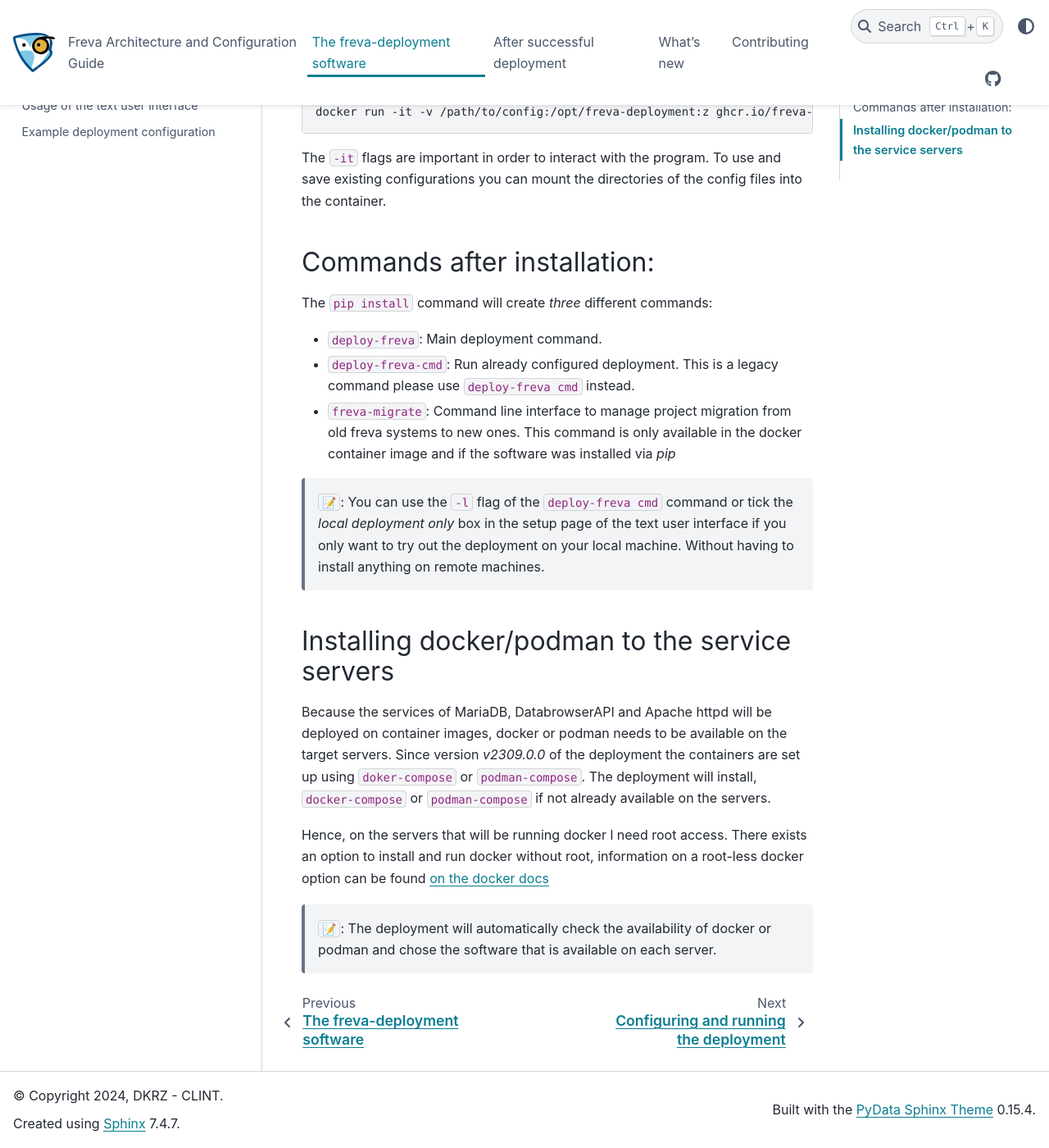
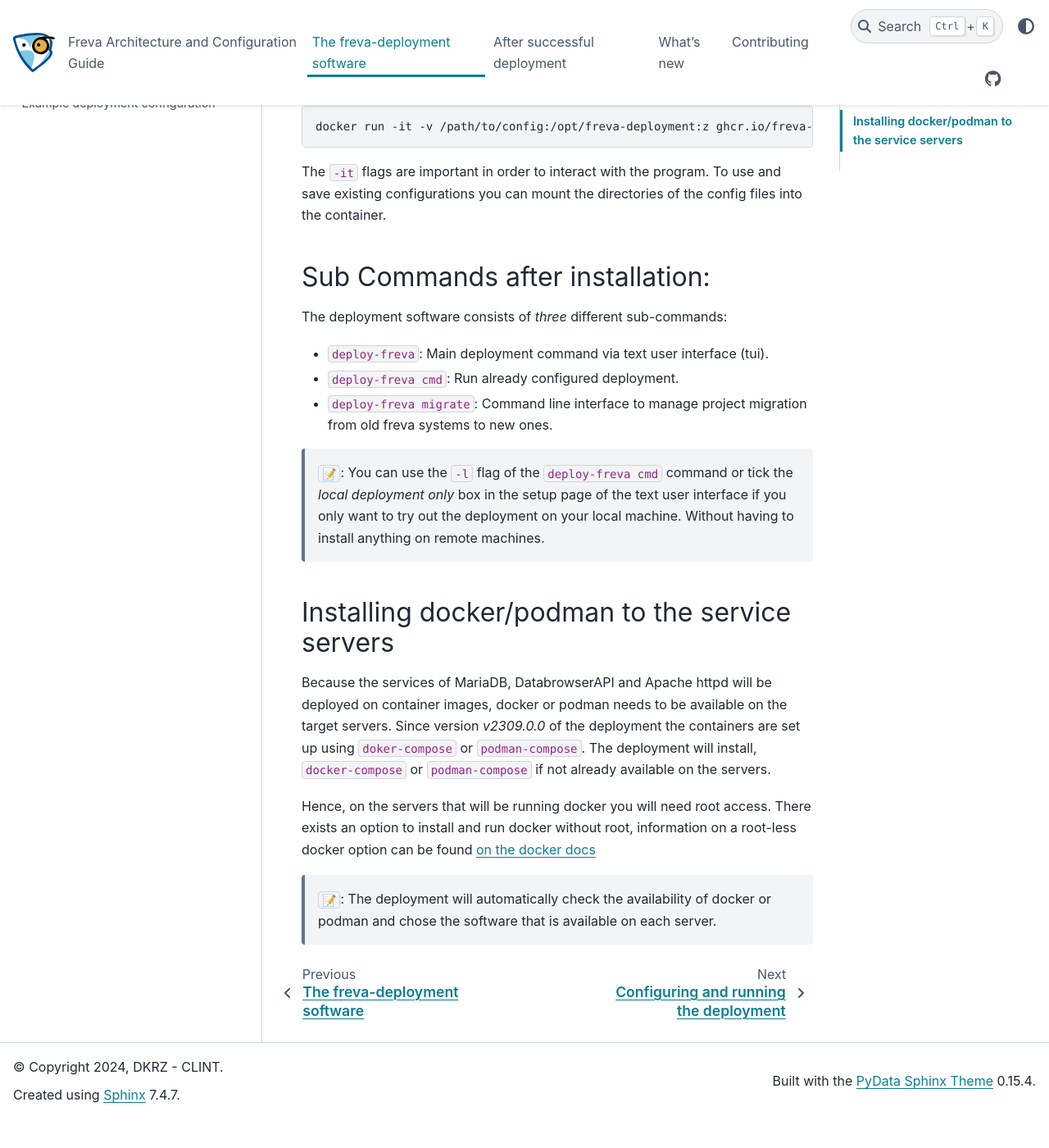
Before and after one commit to FREVA-CLINT/freva-deployment, a Sphinx documentation site: the page built from docs/deployment/Installation.md, in a window 1280 px wide and 1400 px high, scrolled down 2092 px. Shown: the whole window at 82% size. Built offline with Sphinx 7.4.7 and the PyData theme 0.15.4, drawn with Linux system fonts in a browser that asks for light colours; pages that are not in the unit, such as notebooks, are missing from menus; after the commit the page ends 3456 px from its top, so only the background shows below that; some of the changed text lies outside the part shown.

```diff
--- a/docs/deployment/Installation.md
+++ b/docs/deployment/Installation.md
@@ -84,14 +84,12 @@ and save existing configurations you can mount the directories of the config
 files into the container.
 
 
-## Commands after installation:
-The `pip install` command will create *three* different commands:
-- `deploy-freva`: Main deployment command.
-- `deploy-freva-cmd`: Run already configured deployment. This is a legacy command
-   please use `deploy-freva cmd` instead.
-- `freva-migrate`: Command line interface to manage project migration from
-   old freva systems to new ones. This command is only available in the docker
-   container image and if the software was installed via *pip*
+## Sub Commands after installation:
+The deployment software consists of *three* different sub-commands:
+- `deploy-freva`: Main deployment command via text user interface (tui).
+- `deploy-freva cmd`: Run already configured deployment.
+- `deploy-freva migrate`: Command line interface to manage project migration from
+   old freva systems to new ones.
 
 > ``📝``: You can use the `-l` flag of the `deploy-freva cmd` command
 or tick the *local deployment only* box in the setup page of the text user
@@ -109,7 +107,7 @@ using `doker-compose` or `podman-compose`. The deployment will install,
 
 
 Hence, on the servers that will be running docker
-l need root access. There exists an option to install and run docker
+you will need root access. There exists an option to install and run docker
 without root, information on a root-less docker option
 can be found [on the docker docs](https://docs.docker.com/engine/security/rootless/)
 > ``📝``: The deployment will automatically check the availability of docker
--- a/pyproject.toml
+++ b/pyproject.toml
@@ -34,8 +34,8 @@ dependencies = [ "appdirs",
 ]
 [project.optional-dependencies]
 dev = ["flit", "tox"]
-win = ["cryptography", "windows-curses", "pyinstaller", "mock"]
-unix = ["cryptography", "pyinstaller", "mock"]
+win = ["cryptography", "windows-curses", "pyinstaller", "mock", "mysqlclient"]
+unix = ["cryptography", "pyinstaller", "mock", "mysqlclient"]
 doc = ["pydata-sphinx-theme",
        "sphinx",
        "sphinx-copybutton",
```
Also changed, not shown: other parts of docs/deployment/Installation.md (+3 -3 lines), README.md (+29 -32 lines), docs/after-deployment/TransitionService.md (+6 -4 lines), 3 other files.
